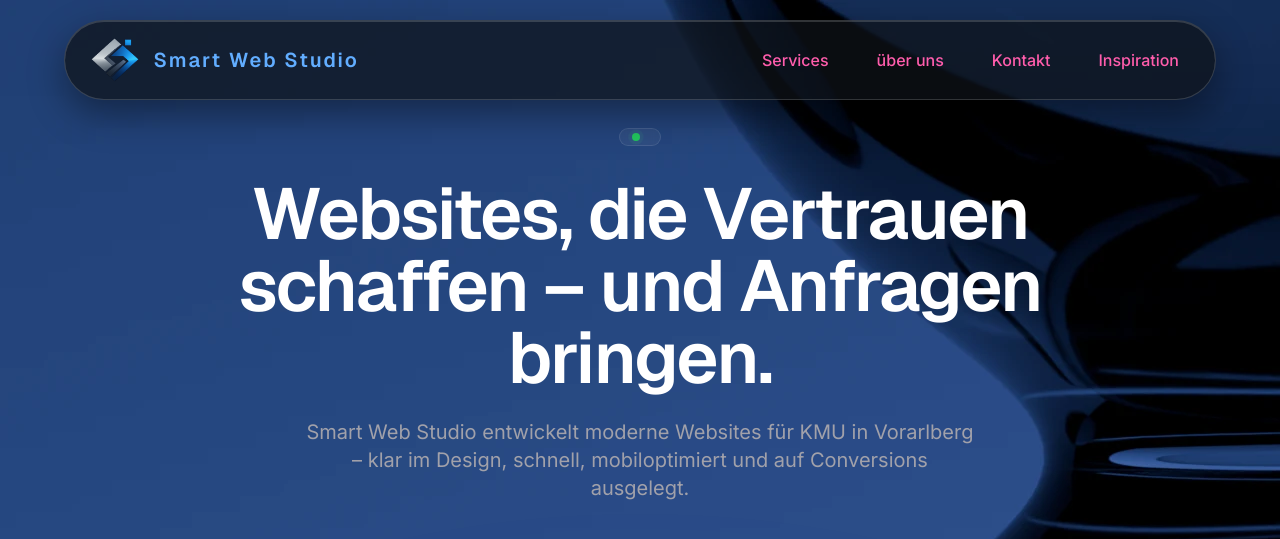
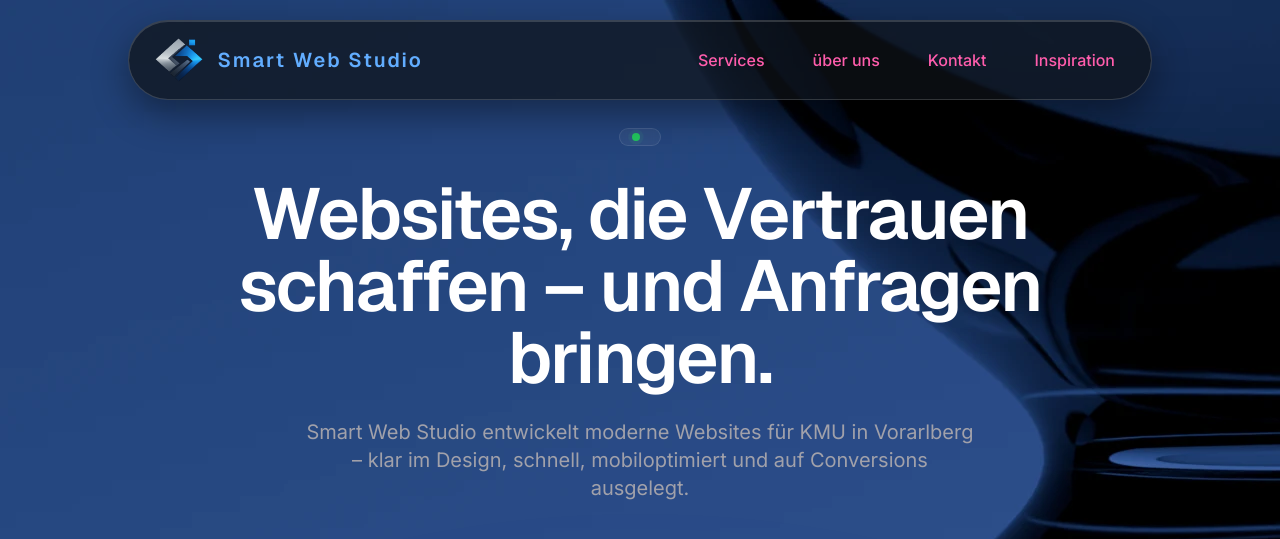
Before and after one commit to pcdocjp79-prog/sw-studio.at, a plain HTML site: page index.html in a window 1280 px wide. Shown: the top 539 px of the page. Drawn offline with nearby package versions, Linux system fonts and the light colour scheme.

Commit message:
Navigation schmäler gemacht

```diff
--- a/index.html
+++ b/index.html
@@ -27,7 +27,7 @@
 
     <!-- Navigation -->
     <header class="top-nav fixed top-0 left-0 right-0 z-50 px-4 md:px-8 pt-5">
-      <div id="glass-nav" class="glass-nav max-w-6xl mx-auto">
+      <div id="glass-nav" class="glass-nav max-w-5xl mx-auto">
         <span class="nav-mouse-glow" aria-hidden="true"></span>
 
         <a href="#" class="brand-link flex items-center gap-3 rounded-full px-2 py-1">
```
